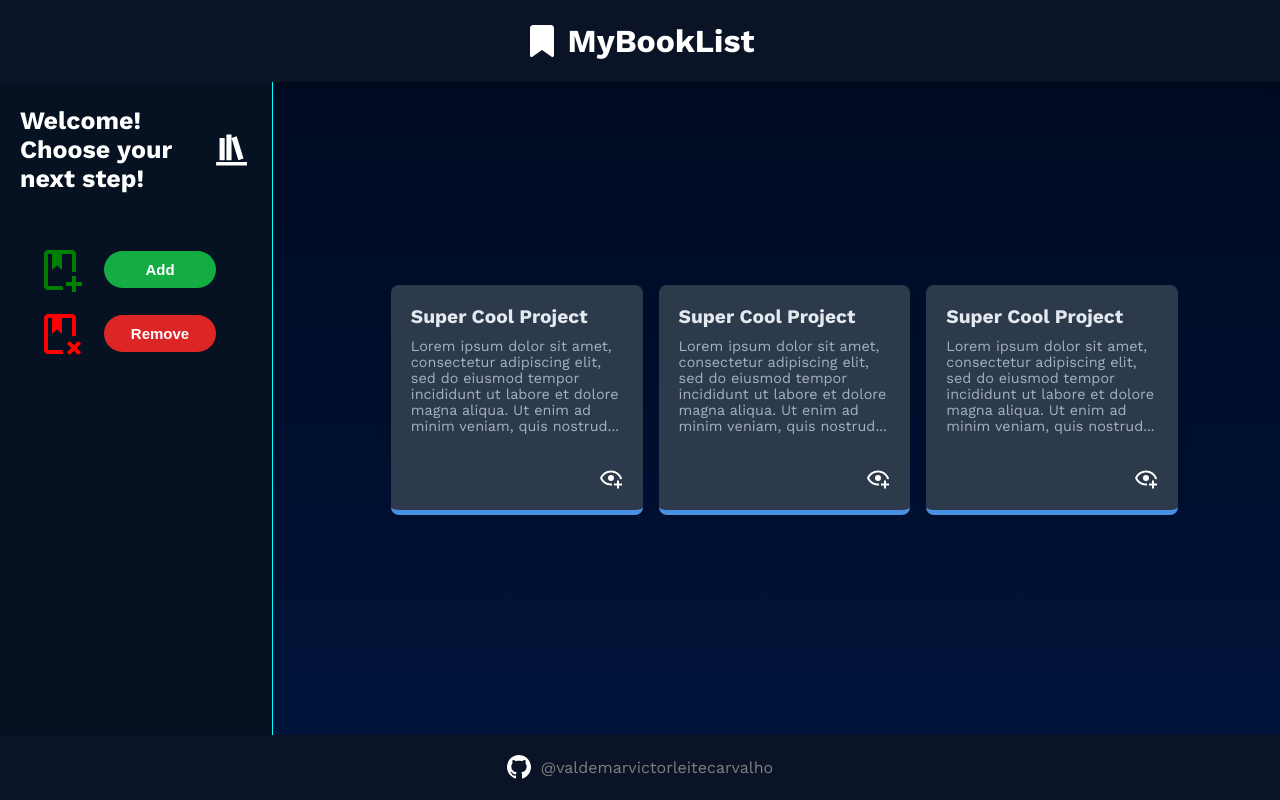
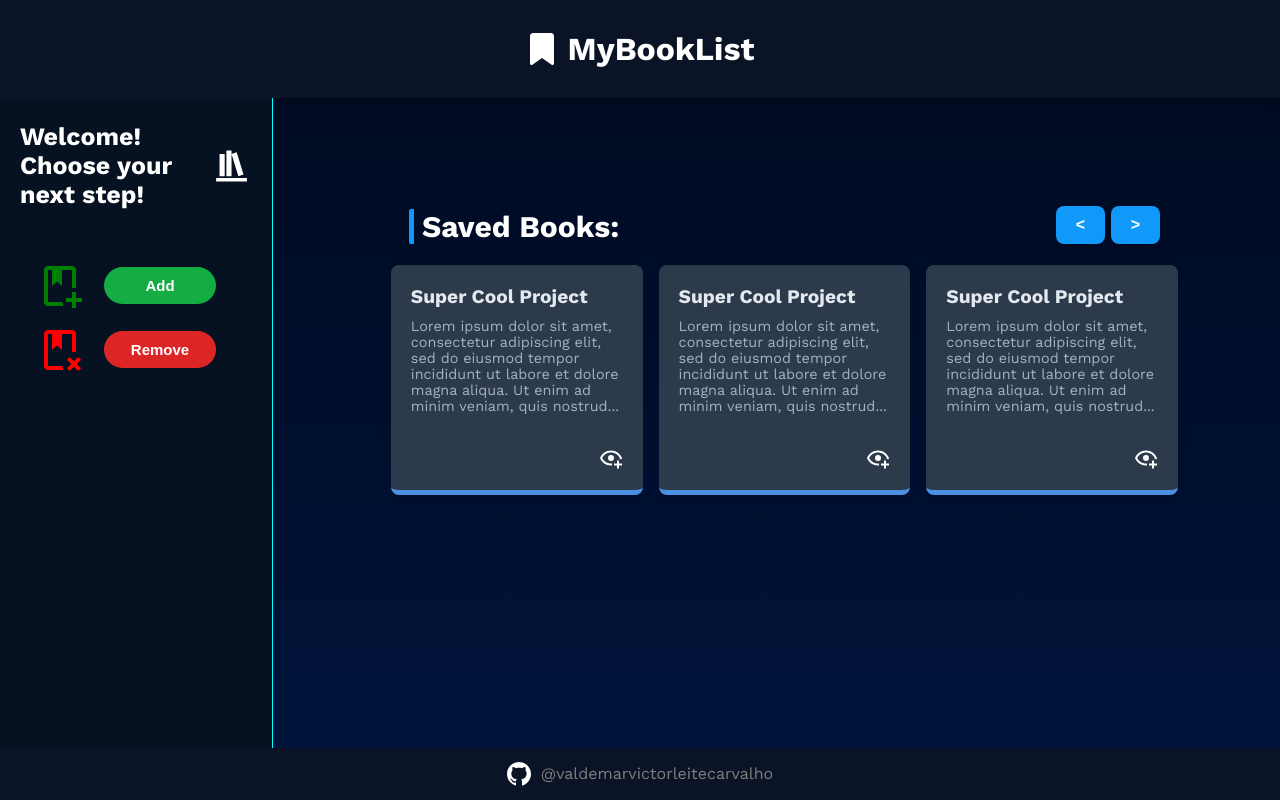
Before and after one commit to valdemarvictorleitecarvalho/MyBookList, a plain HTML site: page src/index.html in a window 1280 px wide. Drawn offline with nearby package versions, Linux system fonts and the light colour scheme.

Commit message:
Done Home

```diff
--- a/src/index.html
+++ b/src/index.html
@@ -43,6 +43,13 @@
         </div>
 
         <div class="main-content">
+            <div class="section-title">
+                <p>Saved Books:</p>
+                <div class="buttons">
+                    <button>&lt;</button>
+                    <button>&gt;</button>
+                </div>
+            </div>
             <div class="books-display">
                 <div class="card">
                     <p class="title">Super Cool Project</p>
--- a/src/style.css
+++ b/src/style.css
@@ -12,7 +12,7 @@ body {
 
 .container {
     display: grid;
-    grid-template-rows: 1fr 2fr 6fr 0.8fr;
+    grid-template-rows: 1.5fr 2fr 8fr 0.8fr;
     grid-template-columns: 0.8fr 4fr;
     height: 100vh;
     text-align: center;
@@ -87,7 +87,7 @@ body {
     color: white;
     font-weight: bold;
     font-size: 15px;
-    transition: background-color 0.3s ease;
+    transition: background-color 0.3s ease, transform 0.2s ease;
 }
 
 #add {
@@ -96,6 +96,7 @@ body {
 
 #add:hover {
     background-color: #16a34a;
+    transform: scale(1.05);
 }
 
 #remove {
@@ -104,6 +105,7 @@ body {
 
 #remove:hover {
     background-color: #c02626;
+    transform: scale(1.05);
 }
 
 .first-option, .second-option {
@@ -125,7 +127,9 @@ body {
 }
 
 .main-content {
-    display: flex;
+    display: grid;
+    grid-template-columns: 1fr;
+    grid-template-rows: 0.5fr 1.5fr;
     grid-column: 2 / 3;
     grid-row: 2 / 4;
 }
@@ -133,9 +137,57 @@ body {
 .books-display {
     display: flex;
     justify-content: center;
-    align-items: center;
-    grid-column: 2 / 3;
-    grid-row: 2 / 4;
+    align-items: flex-start;
+    grid-column: 1 / 3;
+    grid-row: 2 / 3;
+    margin-top: 0.3rem;
+}
+
+.section-title {
+    display: flex;
+    justify-content: space-between;
+    align-items: flex-end;
+    margin-left: 8.5rem;
+    margin-bottom: 1rem;
+    grid-row: 1 / 2;
+    grid-column: 1 / 3;
+}
+
+.section-title p {
+    padding-left: 8px;
+    font-size: 30px;
+    font-weight: bold;
+    color: white;
+    border-left: 5px solid #1199FA;
+    border-radius: 2px;
+}
+
+.buttons {
+    margin-right: 7.5rem;
+    gap: 15 px;
+}
+
+.buttons button {
+    padding: 10px 20px;
+    font-size: 16px;
+    font-weight: bold;
+    color: white;
+    background-color: #1199FA;
+    border: none;
+    border-radius: 8px;
+    cursor: pointer;
+    box-shadow: 0 4px 10px rgba(0, 0, 0, 0.2);
+    transition: background-color 0.3s ease, transform 0.2s ease;
+}
+
+.buttons button:hover {
+    background-color: #0E87D6;
+    transform: scale(1.05);
+}
+
+.buttons button:active {
+    background-color: #0C73B5;
+    transform: scale(1.05);
 }
 
 .card {
```
Lines whose indentation alone changed are shown as unchanged.
